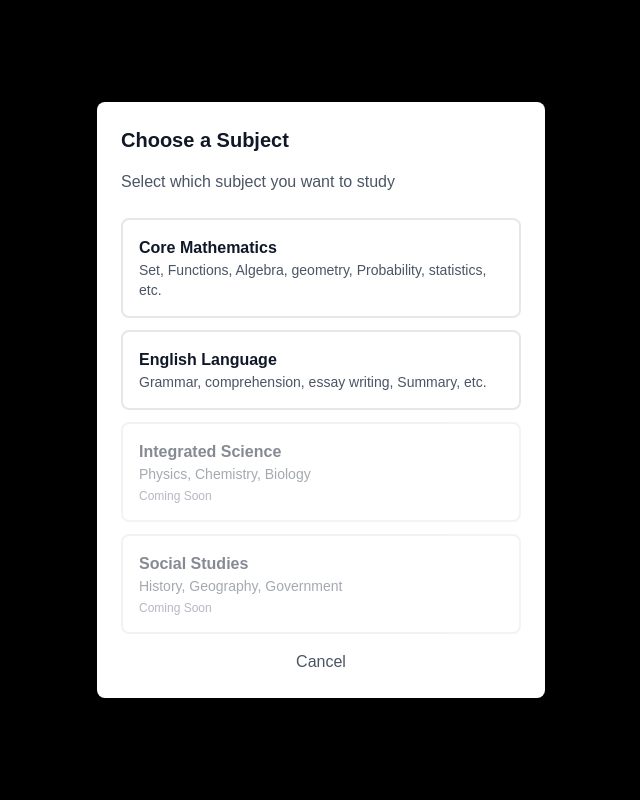
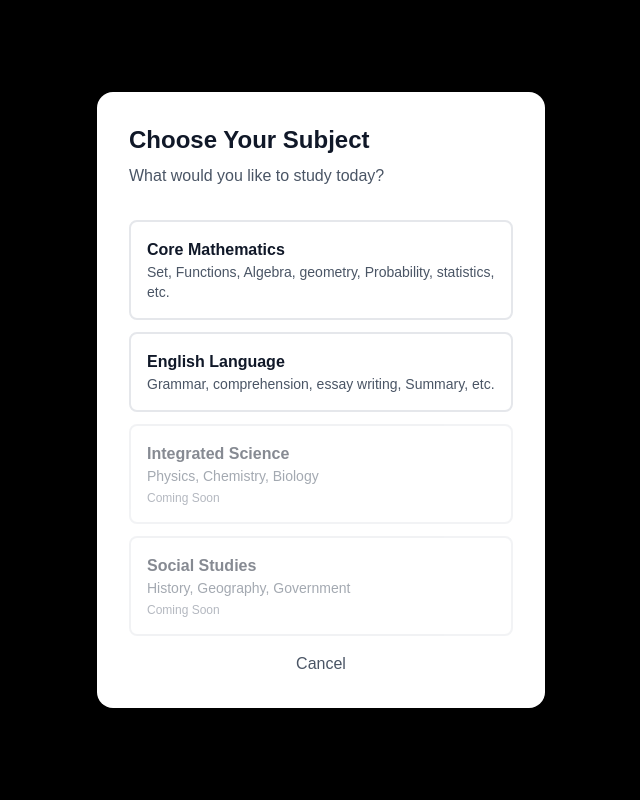
Before and after one commit to AmurdAmzer/AdamsBrain, a Next.js app in the folder frontend/: page / in a window 1280 px wide. Both pictures are taken after a click on the button "Start Learning Free". Shown: the top 800 px of the page, without its empty margins (319-959 px from the left). Built offline with nearby package versions, Linux system fonts and the light colour scheme; no server answers.

Commit message:
enhancing the ui

```diff
--- a/frontend/src/app/dashboard/page.tsx
+++ b/frontend/src/app/dashboard/page.tsx
@@ -85,10 +85,10 @@ export default function Dashboard() {
 
       {/* Subject Selection Modal */}
       {showSubjectModal && (
-        <div className="fixed inset-0 bg-black bg-opacity-50 flex items-center justify-center z-50 p-4">
-          <div className="bg-white rounded-lg max-w-md w-full p-6">
-            <h2 className="text-xl font-semibold text-gray-900 mb-4">Choose a Subject</h2>
-            <p className="text-gray-600 mb-6">Select which subject you want to study</p>
+        <div className="fixed inset-0 bg-black bg-opacity-50 flex items-center justify-center z-50 p-4 backdrop-blur-sm">
+          <div className="bg-white rounded-2xl max-w-md w-full p-8 shadow-2xl transform transition-all">
+            <h2 className="text-2xl font-bold text-gray-900 mb-2">Choose Your Subject</h2>
+            <p className="text-gray-600 mb-8">What would you like to study today?</p>
 
             <div className="space-y-3">
               <button
--- a/frontend/src/app/page.tsx
+++ b/frontend/src/app/page.tsx
@@ -192,10 +192,10 @@ export default function LandingPage() {
 
       {/* Subject Selection Modal (reuse from dashboard) */}
       {showSubjectModal && (
-        <div className="fixed inset-0 bg-black bg-opacity-50 flex items-center justify-center z-50 p-4">
-          <div className="bg-white rounded-lg max-w-md w-full p-6">
-            <h2 className="text-xl font-semibold text-gray-900 mb-4">Choose a Subject</h2>
-            <p className="text-gray-600 mb-6">Select which subject you want to study</p>
+        <div className="fixed inset-0 bg-black bg-opacity-50 flex items-center justify-center z-50 p-4 backdrop-blur-sm">
+          <div className="bg-white rounded-2xl max-w-md w-full p-8 shadow-2xl transform transition-all">
+            <h2 className="text-2xl font-bold text-gray-900 mb-2">Choose Your Subject</h2>
+            <p className="text-gray-600 mb-8">What would you like to study today?</p>
 
             <div className="space-y-3">
               <button
```
